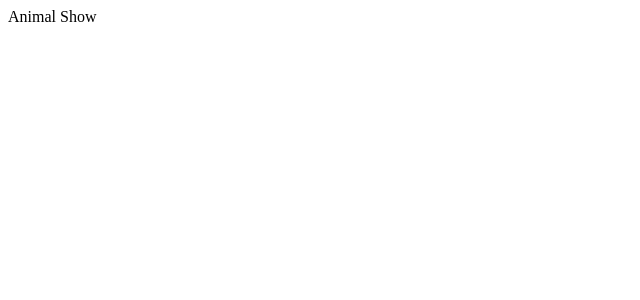
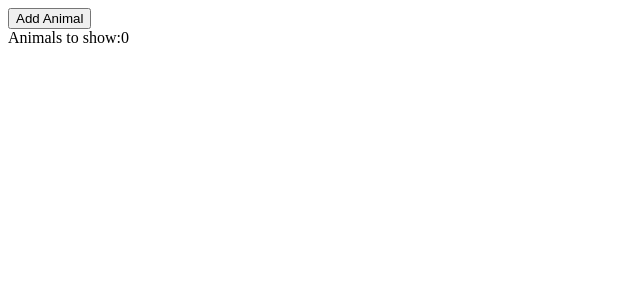
Before and after one commit to Abhilash4597/react-notes, a React (Create React App) app: page / in a window 1280 px wide. Shown: the top 300 px of the page, without its empty margins (0-640 px from the left). Built offline with nearby package versions, Linux system fonts and the light colour scheme.

Commit message:
state practice

```diff
--- a/src/Animal-Component/AnimalShow.js
+++ b/src/Animal-Component/AnimalShow.js
@@ -1,7 +1,19 @@
-import React from 'react'
+import React, { useState } from 'react'
 
 export default function AnimalShow() {
-  return (
-    <div>Animal Show</div>
-  )
+
+    const[animalCount,setAnimalCount]=useState(0)
+
+    const handleClick = ()=>{
+        setAnimalCount(animalCount+1)
+    }
+
+
+    return (
+        <>
+            <button onClick={handleClick}>Add Animal</button>
+            <br />
+            Animals to show:{animalCount}
+        </>
+    )
 }
```
